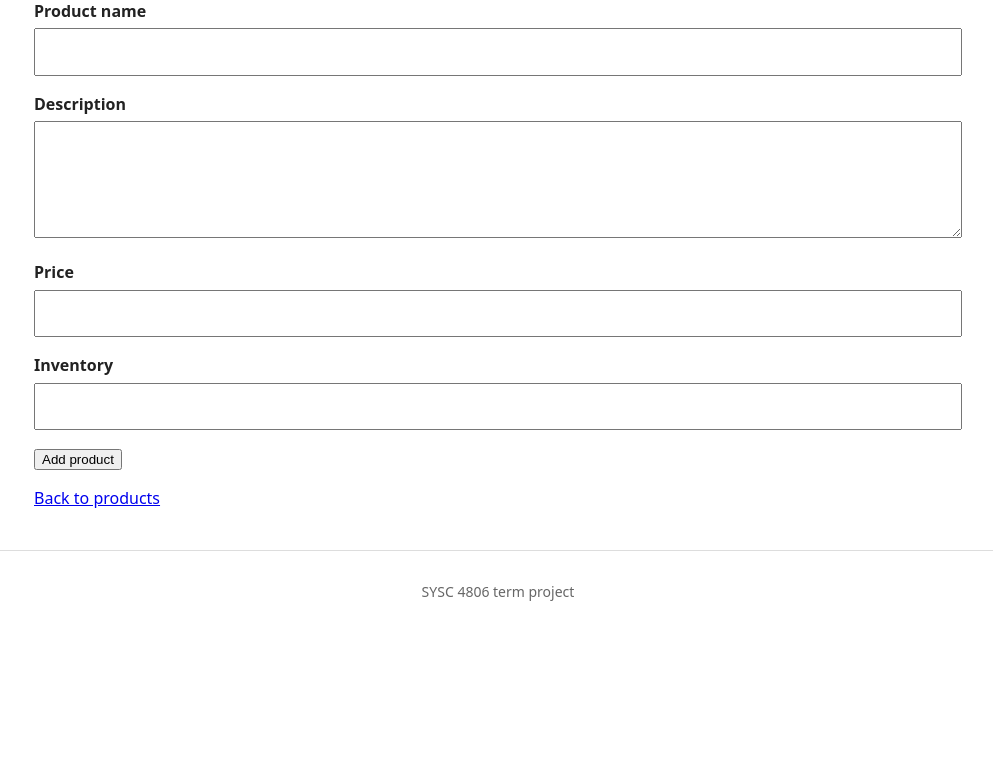
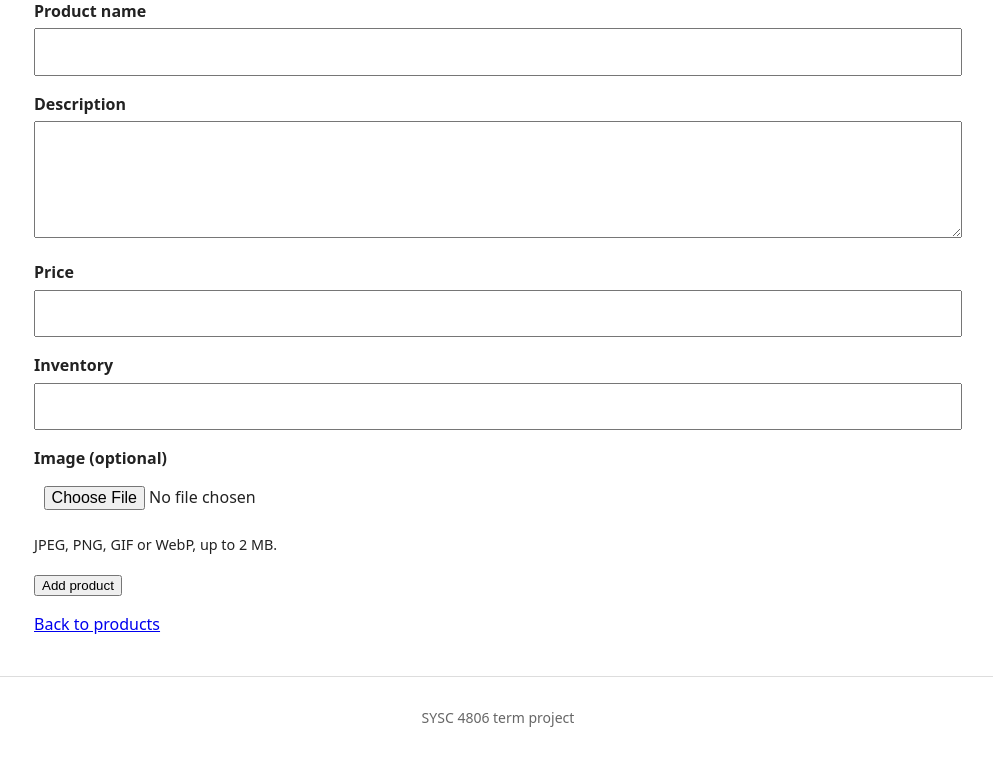
Before and after one commit to JacobA31/Mini-Shopify, a Spring app: template src/main/resources/templates/products/new.html in a window 1280 px wide. Shown: the part 211-969 px from the top of the page, without its empty margins (142-1135 px from the left). Before the commit the page ends 812 px from the top, so only its background shows below. Run offline with Thymeleaf, Linux system fonts and the light colour scheme; the template is opened without the code that fills it, so the values that code supplies are empty.

Commit message:
Create html view

```diff
--- a/src/main/resources/application.properties
+++ b/src/main/resources/application.properties
@@ -18,3 +18,7 @@ spring.jpa.show-sql=false
 # --- Ops ------------------------------------------------------------------------
 # /actuator/health is used as the Azure App Service health check.
 management.endpoints.web.exposure.include=health
+
+# Product images: hard limit for an upload (the 2 MB image rule is checked in ProductForm)
+spring.servlet.multipart.max-file-size=5MB
+spring.servlet.multipart.max-request-size=6MB
--- a/src/main/resources/templates/products/new.html
+++ b/src/main/resources/templates/products/new.html
@@ -8,7 +8,7 @@
     <h1>Add a product</h1>
     <p>Adding to <strong th:text="${shop.name}">Shop name</strong></p>
 
-    <form th:action="@{/shops/{id}/products(id=${shop.id})}" th:object="${productForm}" method="post" id="product-form">
+    <form th:action="@{/shops/{id}/products(id=${shop.id})}" th:object="${productForm}" method="post" enctype="multipart/form-data" id="product-form">
         <div class="form-field">
             <label for="name">Product name</label>
             <input type="text" th:field="*{name}" required>
@@ -33,6 +33,13 @@
             <p class="field-error" th:if="${#fields.hasErrors('inventory')}" th:errors="*{inventory}"></p>
         </div>
 
+        <div class="form-field">
+            <label for="image">Image (optional)</label>
+            <input type="file" id="image" name="image" accept="image/jpeg,image/png,image/gif,image/webp">
+            <p class="field-help">JPEG, PNG, GIF or WebP, up to 2 MB.</p>
+            <p class="field-error" th:if="${#fields.hasErrors('image')}" th:errors="*{image}"></p>
+        </div>
+
         <button type="submit">Add product</button>
     </form>
 
```
Also changed, not shown: src/main/java/com/minishopify/dto/ImageFileValidator.java (added, +28 -0 lines), src/main/resources/templates/products/list.html (+9 -0 lines).
